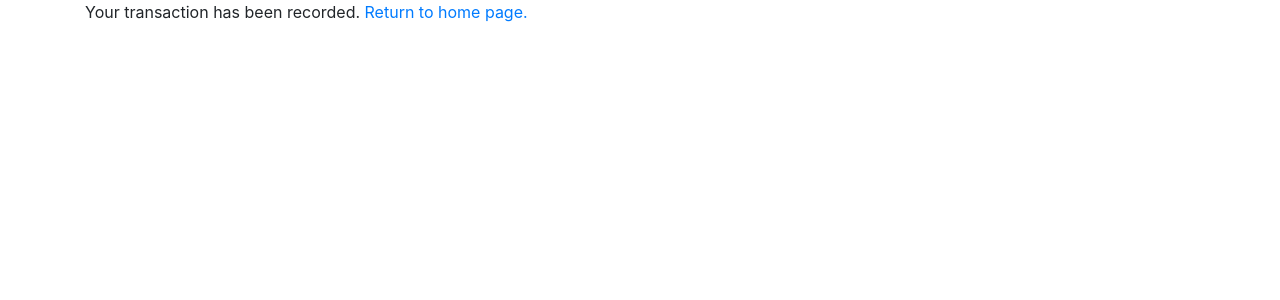
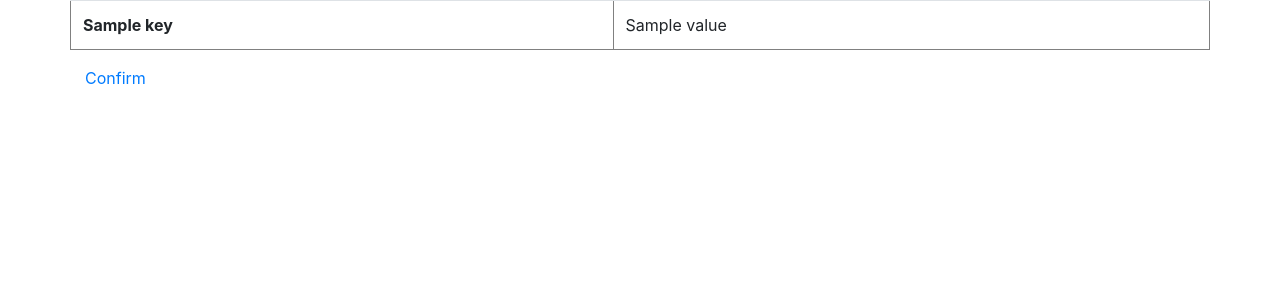
Before and after one commit to Timmypoyu/Share-Mates, a Flask app: template templates/success.html in a window 1280 px wide. Shown: the top 300 px of the page. Run offline with Flask 2, Linux system fonts and the light colour scheme; the template is opened without the code that fills it: most values are stand-ins (such as "Sample title", 1, 10 or a date in 2020); some libraries are stand-ins or nearby versions.

Commit message:
display tweet and dominos order details

```diff
--- a/app.py
+++ b/app.py
@@ -23,16 +23,16 @@ def pizza():
 
     if request.method == "POST":
 
-        text, cord = champion_tweets()
-
+        text, cord, id_str, screen_name = champion_tweets()
+        tweet_link = 'https://twitter.com/' + screen_name + '/status/' + id_str
         lng = str(cord[0])
         lat = str(cord[1])
 
         mapbox_url = "https://api.mapbox.com/geocoding/v5/mapbox.places/" + lng + "," + lat + ".json?types=poi,address&access_token="
         result = json.loads(requests.get(mapbox_url + config.access_token).content)
 
-        first_name = 'Barack'
-        last_name = 'Obama'
+        first_name = 'ShareMate'
+        last_name = 'App'
         email = ''
         phone_number = '2024561111'
         address = result["features"][0]["place_name"]
@@ -42,16 +42,22 @@ def pizza():
 
         my_local_dominos = StoreLocator.find_closest_store_to_customer(customer)
         order = Order.begin_customer_order(customer, my_local_dominos)
+
+        list_of_order = [];
         for i in range (0, int(request.form["amount"])):
-            order.add_item('P10IGFCZ') # Small (10") Gluten Free Crust Wisconsin 6 Cheese Pizza $12.99
-
+            list_of_order.append(order.add_item('P10IGFCZ'))
         card = CreditCard('4100123422343234', '0115', '777', '90210')
 		# my_local_dominos.place_order(order, card)
 
-        print(text)
-        print(order)
+        res = {'Tweet': {'text': text, 'link': tweet_link}, 'Geolocation': cord, 'Address': address, 'Local Dominos': my_local_dominos, 'Total Order': list_of_order}
 
-    return render_template("success.html")
+        # When Dominos locations are closed
+        # res = {'Tweet': {'text': text, 'link': tweet_link}, 'Geolocation': cord, 'Address': address}
+    return render_template("success.html", result=res)
+
+@app.route("/complete")
+def complete():
+    return render_template("complete.html")
 
 if __name__ == "__main__":
     app.run()
--- a/templates/success.html
+++ b/templates/success.html
@@ -15,9 +15,35 @@
 	<div class="container ">
 
       <div class = "row">
-      	 <div class="col-md-12 col-sm-12">
-      	 	Your transaction has been recorded. <a href="{{url_for('index')}}">Return to home page.</a>
-      	 </div>
+        <table class="table" border = 1>
+         {% for key, value in result.items() %}
+
+           {% if key == 'Total Order' %}
+           <tr>
+             <th> {{ key }} </th>
+             <td> {% for item in value %}
+             <p> {{ item.Name}} (Product Code: {{item.ProductCode}})</p>
+             {% endfor %}
+           </td>
+           </tr>
+
+           {% elif key== 'Tweet' %}
+           <th> {{ key }} </th>
+           <td> <a href={{value.link}}>{{ value.text }} </a></td>
+           {% else %}
+
+           <tr>
+              <th> {{ key }} </th>
+              <td> {{ value }} </td>
+           </tr>
+           {% endif %}
+
+         {% endfor %}
+      </table>
+
+      	 <a href="{{url_for('complete')}}"><div class="col-md-12 col-sm-12">
+      	 	Confirm
+      	 </div></a>
       </div>
   </div>
 </body>
```
Also changed, not shown: templates/complete.html (added, +18 -0 lines).
